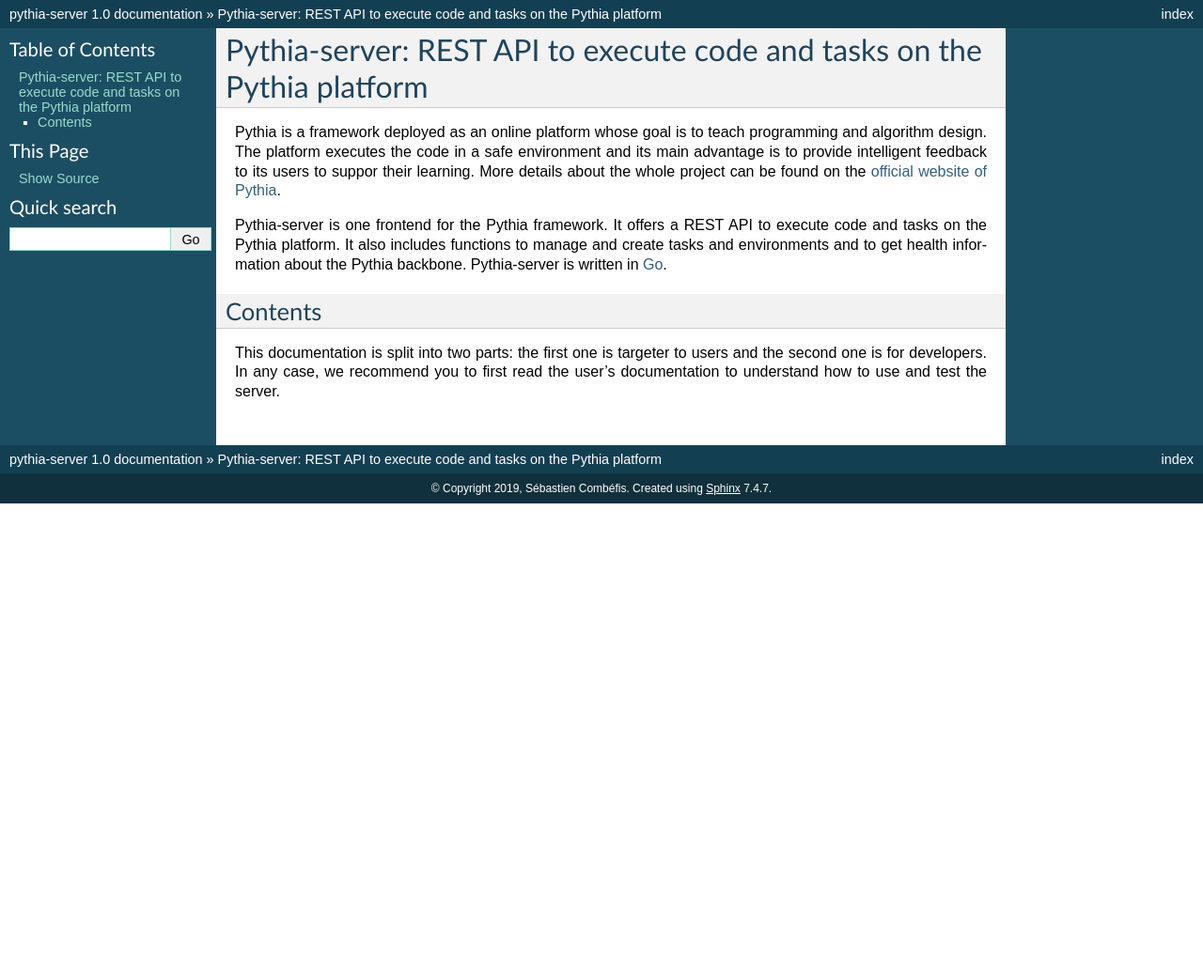
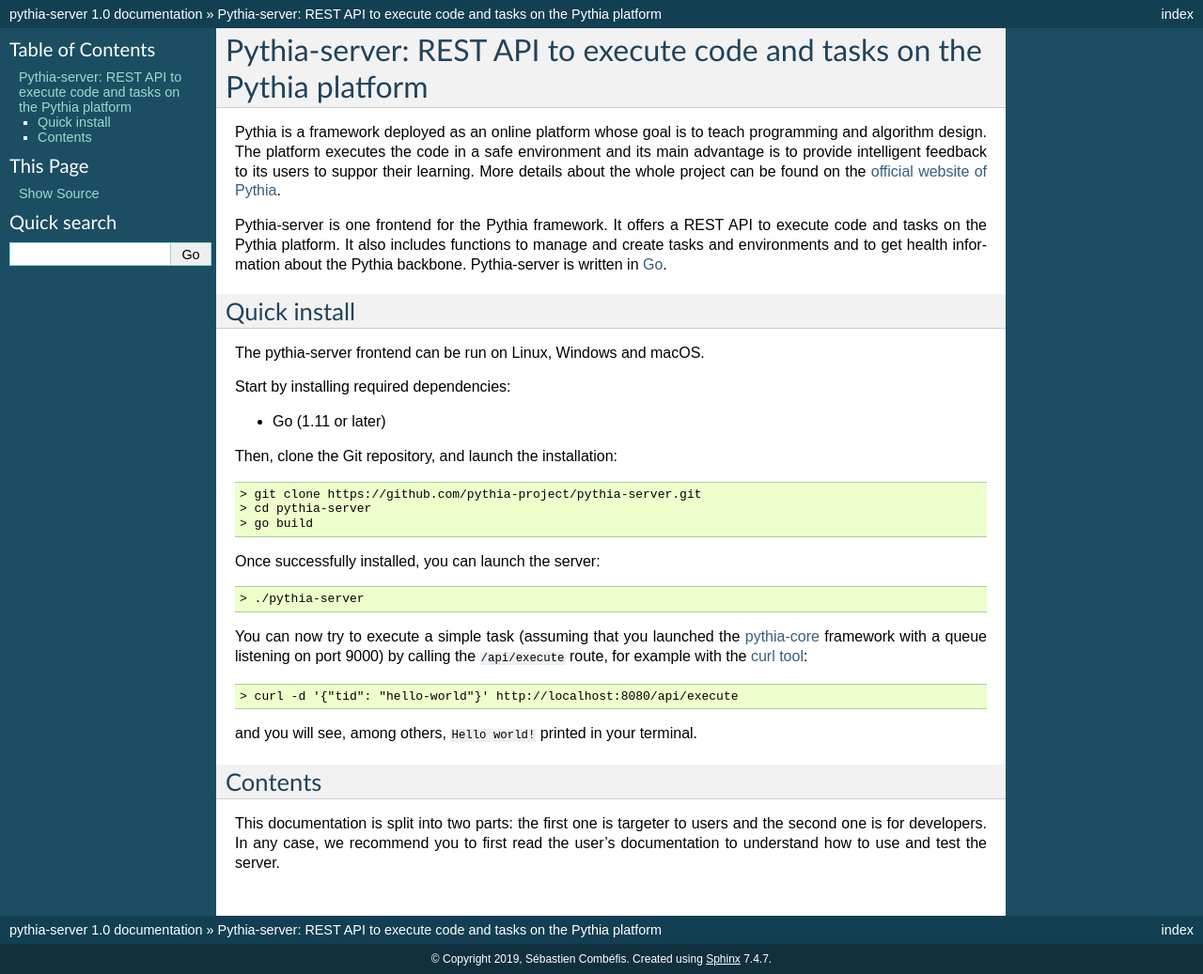
Before and after one commit to pythia-project/pythia-server, a Sphinx documentation site: the page built from docs/index.rst, in a window 1280 px wide. Shown: the whole page at 94% size. Built offline with Sphinx 7.4.7, drawn with Linux system fonts in a browser that asks for light colours; before the commit the page ends 900 px from its top, so only the background shows below that.

Commit message:
Add quick install procedure

```diff
--- a/docs/index.rst
+++ b/docs/index.rst
@@ -7,10 +7,45 @@
 ========================================================================
 
 Pythia is a framework deployed as an online platform whose goal is to teach programming and algorithm design. The platform executes the code in a safe environment and its main advantage is to provide intelligent feedback to its users to suppor their learning. More details about the whole project can be found on the `official website of Pythia
-<http://www.pythia-project.org/>`_.
+<https://www.pythia-project.org/>`_.
 
 Pythia-server is one frontend for the Pythia framework. It offers a REST API to execute code and tasks on the Pythia platform. It also includes functions to manage and create tasks and environments and to get health information about the Pythia backbone. Pythia-server is written in `Go
 <https://golang.org>`_.
+
+
+
+Quick install
+-------------
+
+The pythia-server frontend can be run on Linux, Windows and macOS.
+
+Start by installing required dependencies:
+
+* Go (1.11 or later)
+
+Then, clone the Git repository, and launch the installation:
+
+.. code-block:: none
+
+   > git clone https://github.com/pythia-project/pythia-server.git
+   > cd pythia-server
+   > go build
+
+Once successfully installed, you can launch the server:
+
+.. code-block:: none
+
+   > ./pythia-server
+
+You can now try to execute a simple task (assuming that you launched the `pythia-core
+<https://pythia-core.readthedocs.io>`_ framework with a queue listening on port 9000) by calling the ``/api/execute`` route, for example with the `curl tool
+<https://curl.haxx.se/>`_:
+
+.. code-block:: none
+
+   > curl -d '{"tid": "hello-world"}' http://localhost:8080/api/execute
+
+and you will see, among others, ``Hello world!`` printed in your terminal.
 
 
 
```
